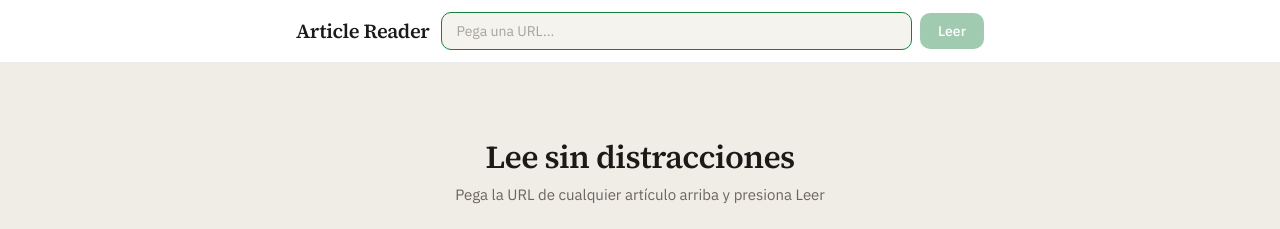
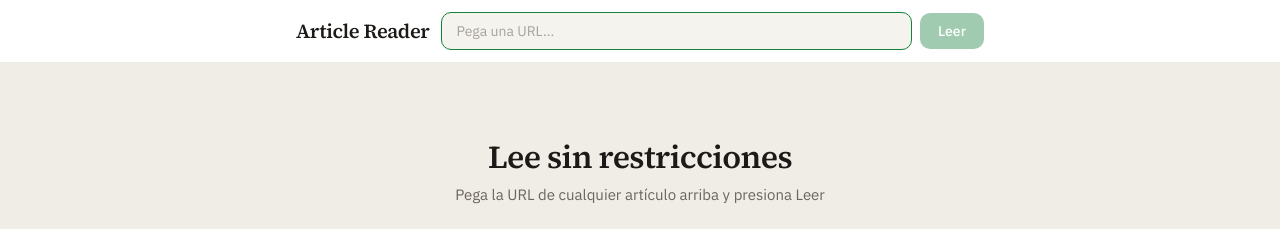
Before and after one commit to contruyotuproyecto/article-reader, a React (Vite) app in the folder frontend/: page / in a window 1280 px wide. Shown: the top 229 px of the page. Built offline with nearby package versions, Linux system fonts and the light colour scheme.

Commit message:
Update welcome message and description text

```diff
--- a/frontend/src/App.jsx
+++ b/frontend/src/App.jsx
@@ -404,7 +404,7 @@ export default function App() {
         {!article && !loading && (
           <div className="fade-in">
             <div className="welcome">
-              <h2>Lee sin distracciones</h2>
+              <h2>Lee sin restricciones</h2>
               <p>Pega la URL de cualquier artículo arriba y presiona Leer</p>
             </div>
 
@@ -428,7 +428,7 @@ export default function App() {
   <p style={{ marginTop: 8 }}>
     • Pega la URL de un artículo.<br />
     • Obtén una versión limpia y fácil de leer.<br />
-    • Elimina publicidad, popups, menús y distracciones.<br />
+    • Elimina publicidad, popups, menús y restricciones.<br />
     • Muestra solo el contenido principal y oculto.
   </p>
 </div>
```
